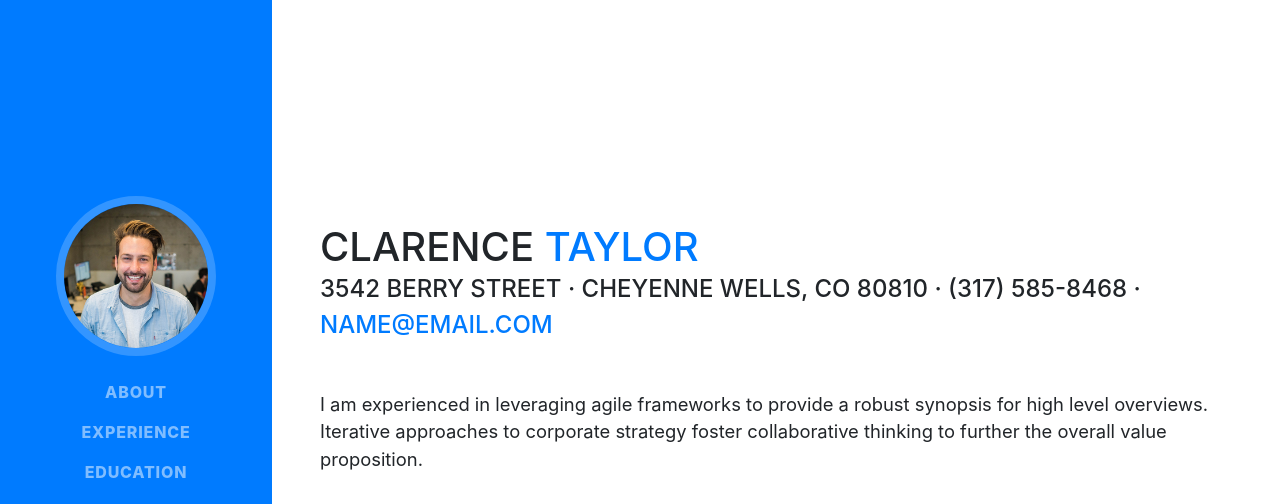
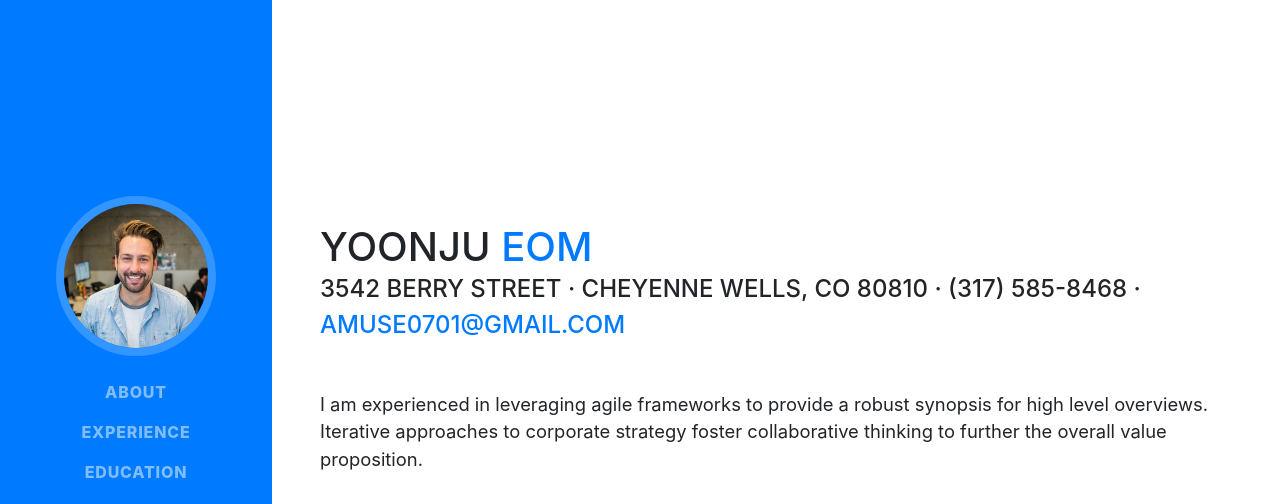
Before and after one commit to Eomazing/eomazing.github.io, a website with bundled scripts: page index.html in a window 1280 px wide. Shown: the top 504 px of the page. Built offline with nearby package versions, Linux system fonts and the light colour scheme; a web font is replaced by a local one.

Commit message:
Change index.html

```diff
--- a/index.html
+++ b/index.html
@@ -63,11 +63,11 @@
 
       <section class="resume-section p-3 p-lg-5 d-flex d-column" id="about">
         <div class="my-auto">
-          <h1 class="mb-0">Clarence
-            <span class="text-primary">Taylor</span>
+          <h1 class="mb-0">Yoonju
+            <span class="text-primary">Eom</span>
           </h1>
           <div class="subheading mb-5">3542 Berry Street · Cheyenne Wells, CO 80810 · (317) 585-8468 ·
-            <a href="mailto:name@email.com">name@email.com</a>
+            <a href="mailto:amuse0701@gmail.com">amuse0701@gmail.com</a>
           </div>
           <p class="lead mb-5">I am experienced in leveraging agile frameworks to provide a robust synopsis for high level overviews. Iterative approaches to corporate strategy foster collaborative thinking to further the overall value proposition.</p>
           <div class="social-icons">
```
